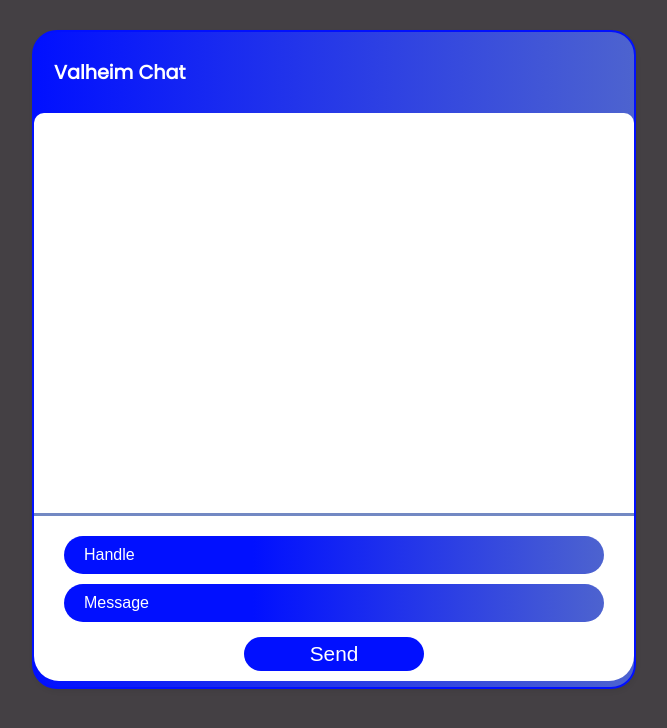
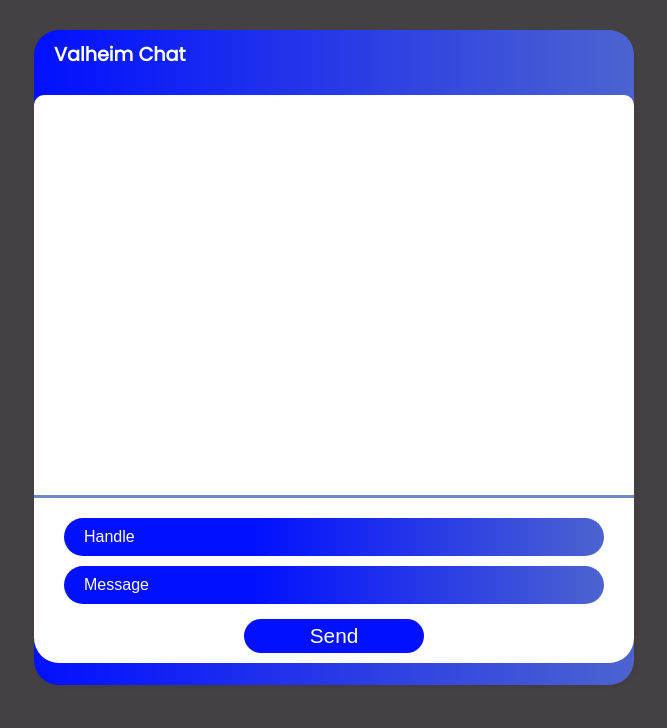
Before and after one commit to aritam11/ChatApp, a website: page public/index.html in a window 1280 px wide. Shown: the whole page, without its empty margins (306-973 px from the left). Drawn offline with nearby package versions, Linux system fonts and the light colour scheme; no server answers.

Commit message:
design updated

```diff
--- a/public/style.css
+++ b/public/style.css
@@ -23,7 +23,7 @@
     rgba(1, 16, 255, 1) 0%,
     rgba(77, 99, 207, 1) 100%
   );
-  border: 2px solid #0110ff;
+  /* border: 2px solid #0110ff; */
   box-shadow: 1px 3px 5px rgba(0, 0, 0, 0.05);
   border-radius: 25px;
 }
```
